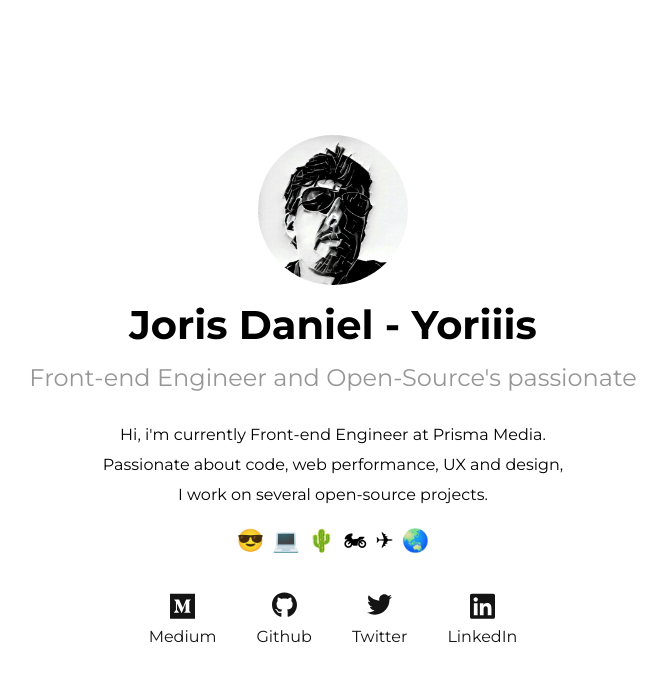
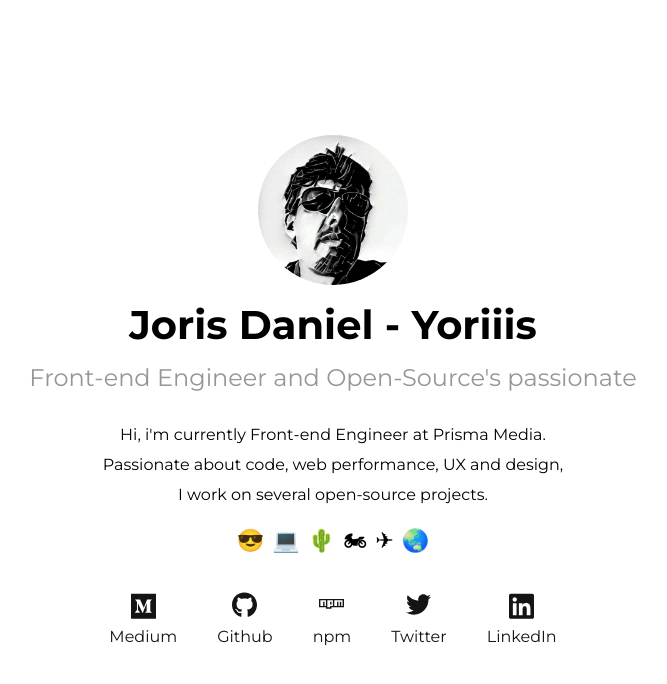
Before and after one commit to yoriiis/yoriiis.github.io, a website: page index.html in a window 1280 px wide. Shown: the whole page, without its empty margins (307-974 px from the left). Drawn offline with Linux system fonts and the light colour scheme.

Commit message:
Add npm link

```diff
--- a/index.html
+++ b/index.html
@@ -59,6 +59,14 @@
 								</a>
 							</li>
 							<li class="nav-listItem">
+								<a class="nav-listItemLink" href="https://www.npmjs.com/~yoriiis" title="npm">
+									<span class="nav-listItemIcon">
+										<svg aria-hidden="true" focusable="false" data-prefix="fab" data-icon="npm" role="img" xmlns="http://www.w3.org/2000/svg" viewBox="0 0 576 512" class="svg-inline--fa fa-npm fa-w-18 fa-7x"><path d="M288 288h-32v-64h32v64zm288-128v192H288v32H160v-32H0V160h576zm-416 32H32v128h64v-96h32v96h32V192zm160 0H192v160h64v-32h64V192zm224 0H352v128h64v-96h32v96h32v-96h32v96h32V192z" class=""></path></svg>
+									</span>
+									<span>npm</span>
+								</a>
+							</li>
+							<li class="nav-listItem">
 								<a class="nav-listItemLink" href="https://twitter.com/_yoriiis" title="Twitter">
 									<span class="nav-listItemIcon">
 										<svg aria-hidden="true" focusable="false" data-prefix="fab" data-icon="twitter" role="img" xmlns="http://www.w3.org/2000/svg" viewBox="0 0 512 512" class="svg-inline--fa fa-twitter fa-w-16 fa-7x"><path d="M459.37 151.716c.325 4.548.325 9.097.325 13.645 0 138.72-105.583 298.558-298.558 298.558-59.452 0-114.68-17.219-161.137-47.106 8.447.974 16.568 1.299 25.34 1.299 49.055 0 94.213-16.568 130.274-44.832-46.132-.975-84.792-31.188-98.112-72.772 6.498.974 12.995 1.624 19.818 1.624 9.421 0 18.843-1.3 27.614-3.573-48.081-9.747-84.143-51.98-84.143-102.985v-1.299c13.969 7.797 30.214 12.67 47.431 13.319-28.264-18.843-46.781-51.005-46.781-87.391 0-19.492 5.197-37.36 14.294-52.954 51.655 63.675 129.3 105.258 216.365 109.807-1.624-7.797-2.599-15.918-2.599-24.04 0-57.828 46.782-104.934 104.934-104.934 30.213 0 57.502 12.67 76.67 33.137 23.715-4.548 46.456-13.32 66.599-25.34-7.798 24.366-24.366 44.833-46.132 57.827 21.117-2.273 41.584-8.122 60.426-16.243-14.292 20.791-32.161 39.308-52.628 54.253z" class=""></path></svg>
```
Also changed, not shown: src/home/assets/svgs/npm.svg (added).
